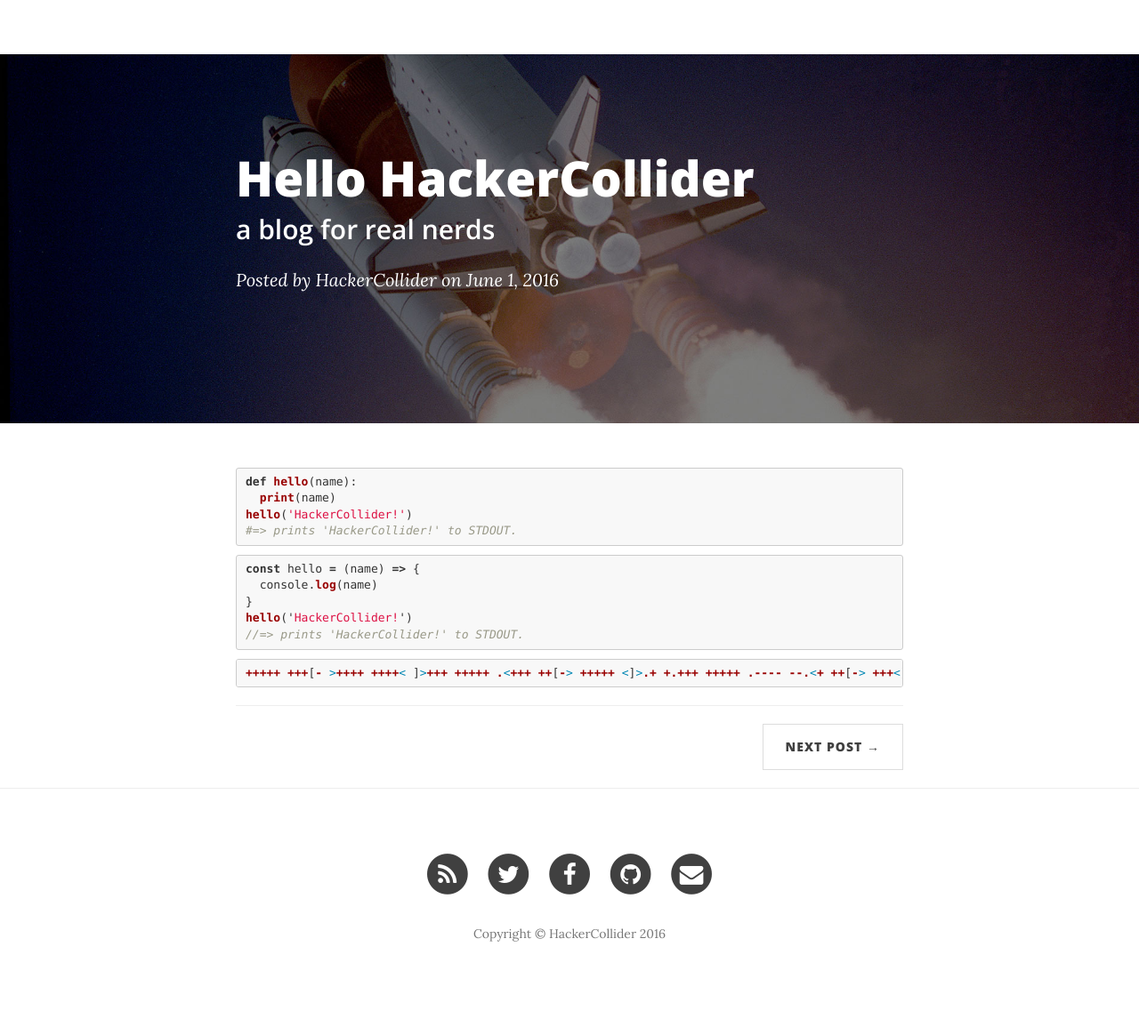
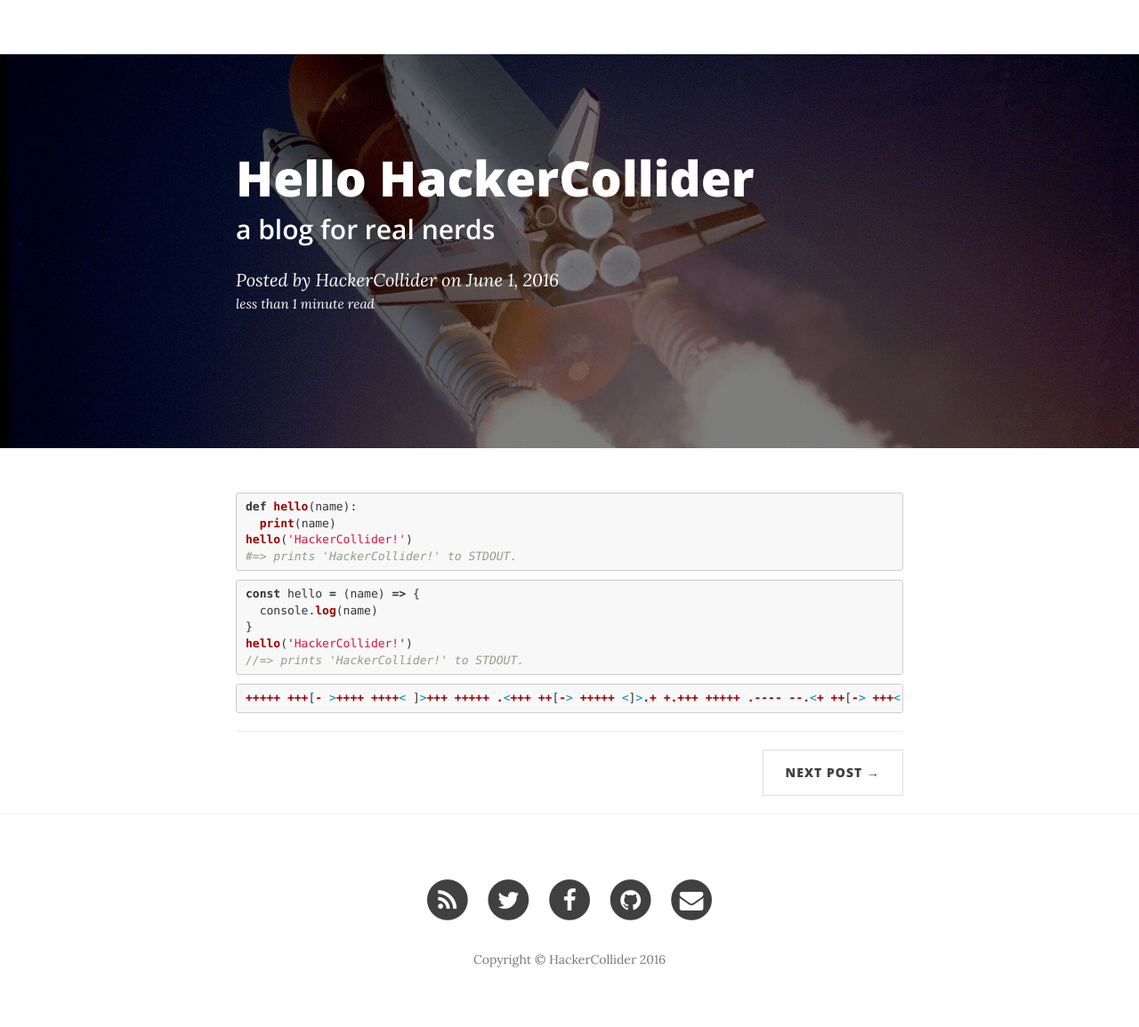
Before and after one commit to hackercollider/hackercollider.github.io, a Jekyll site: the page built from _posts/2016-06-01-hello-hackercollider.markdown, in a window 1280 px wide. Shown: the whole page at 89% size. Built offline with Jekyll 4.4.1, drawn with Linux system fonts in a browser that asks for light colours; nearby versions of some CDN libraries; before the commit the page ends 1126 px from its top, so only the background shows below that.

Commit message:
Add time-to-read by using pure liquid syntax

```diff
--- a/_layouts/post.html
+++ b/_layouts/post.html
@@ -13,6 +13,14 @@ layout: default
                     <h2 class="subheading">{{ page.subtitle }}</h2>
                     {% endif %}
                     <span class="meta">Posted by {% if page.author %}{{ page.author }}{% else %}{{ site.title }}{% endif %} on {{ page.date | date: "%B %-d, %Y" }}</span>
+                    <span class="time-to-read">
+                        {% assign time_to_read = page.content | number_of_words | divided_by: 180 %}
+                        {% if time_to_read <= 1 %}
+                            less than 1 minute read
+                        {% else %}
+                            {{time_to_read}} minutes read
+                        {% endif %}
+                    </span>
                 </div>
             </div>
         </div>
@@ -25,7 +33,7 @@ layout: default
         <div class="row">
             <div class="col-lg-8 col-lg-offset-2 col-md-10 col-md-offset-1">
 
-				{{ content }}
+				        {{ content }}
 
                 <hr>
 
```
